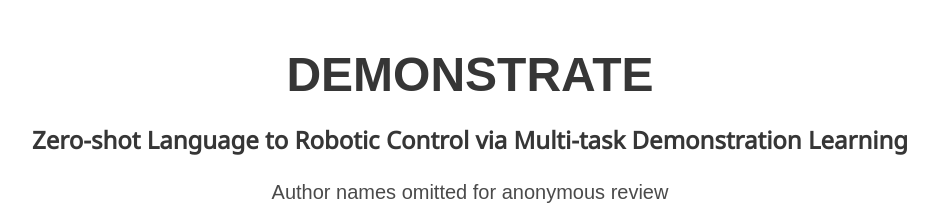
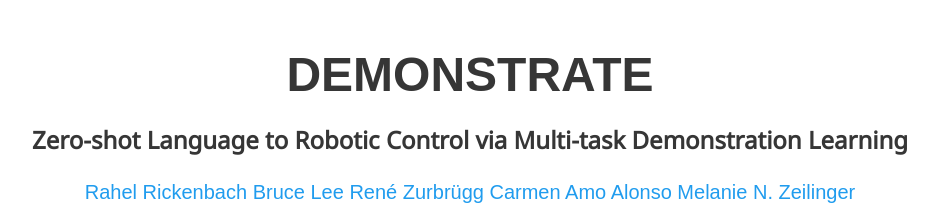
Before and after one commit to demonstrate-mpc/demonstrate-mpc.github.io, a plain HTML site: page index.html in a window 1280 px wide. Shown: the top 216 px of the page, without its empty margins (170-1108 px from the left). Drawn offline with nearby package versions, Linux system fonts and the light colour scheme; some icons are missing; a web font is replaced by a local one.

Commit message:
added author names and zip

```diff
--- a/index.html
+++ b/index.html
@@ -34,12 +34,27 @@
             <h1 class="title is-1 publication-title">DEMONSTRATE</h1>
             <h3 class="title is-4">Zero-shot Language to Robotic Control via Multi-task Demonstration Learning</h3>
             <div class="is-size-5 publication-authors">
-              <span class="author-block">Author names omitted for anonymous review</span>
+              <!--span class="author-block">Author names omitted for anonymous review</span-->
+              <a href="https://scholar.google.ch/citations?hl=de&user=4pRRiYIAAAAJ" target="_blank" rel="noopener noreferrer">
+                Rahel Rickenbach
+              </a>
+              <a href="https://scholar.google.ch/citations?hl=de&user=CRNmfCAAAAAJ" target="_blank" rel="noopener noreferrer">
+                Bruce Lee
+              </a>
+              <a href="https://scholar.google.ch/citations?hl=de&user=feJr7REAAAAJ" target="_blank" rel="noopener noreferrer">
+                René Zurbrügg
+              </a>
+              <a href="https://scholar.google.ch/citations?hl=de&user=2snI7NsAAAAJ" target="_blank" rel="noopener noreferrer">
+                Carmen Amo Alonso
+              </a>
+              <a href="https://scholar.google.ch/citations?hl=de&user=BSf9OLAAAAAJ" target="_blank" rel="noopener noreferrer">
+                Melanie N. Zeilinger
+              </a>
             </div>
             <div class="column has-text-centered">
               <div class="publication-links">
                 <span class="link-block">
-                  <a href="#" class="external-link button is-normal is-rounded is-dark">
+                  <a href="./static/learn_constraints_satex.zip" class="external-link button is-normal is-rounded is-dark">
                     <span class="icon">
                       <i class="fas fa-file-pdf"></i>
                     </span>
@@ -152,7 +167,7 @@
         <div class="column">
           <h2 class="title is-3">Results</h2>
            <!-- Text block with limited width -->
-          <div class="content" style="max-width: 800px; margin: 0 auto; text-align: left;">
+          <div class="content" style="max-width: 950px; margin: 0 auto; text-align: left;">
             <p>
               DEMONSTRATE achieves comparable or improved success rates to the chosen baseline models in simulation and has shown its applicability in real-world experiments:
             </p>
```
Also changed, not shown: 1 other file.
